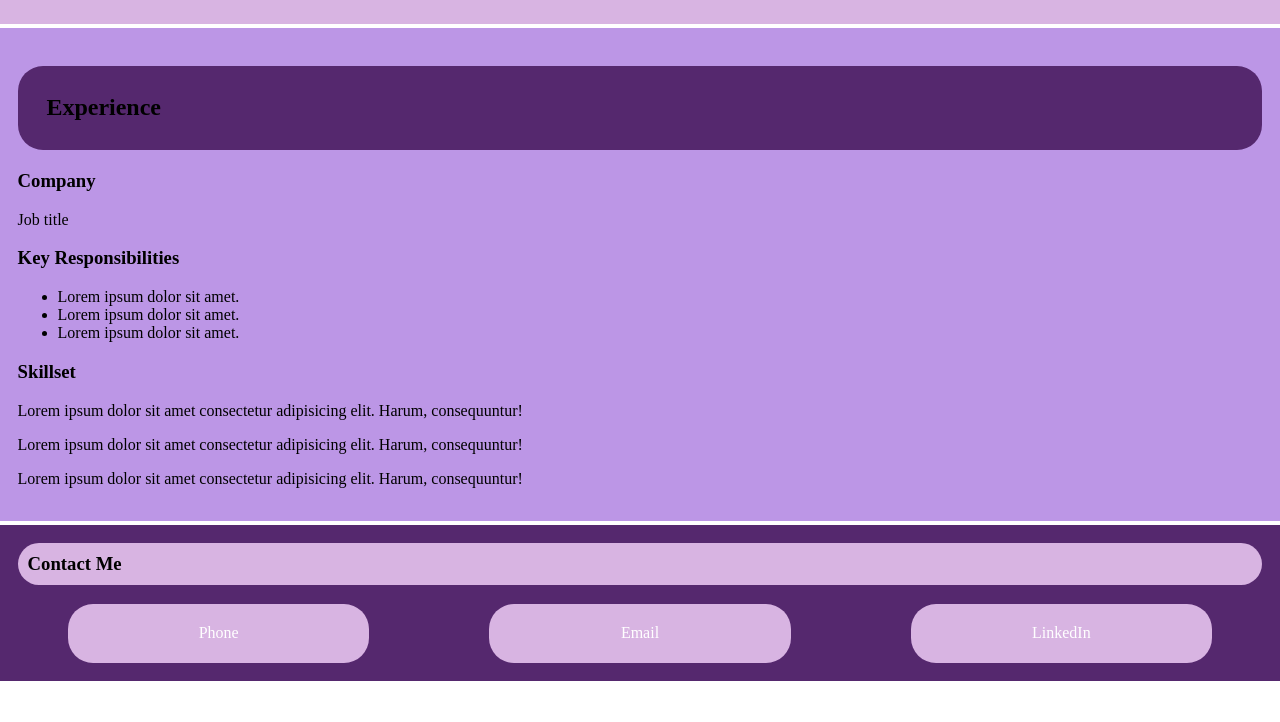
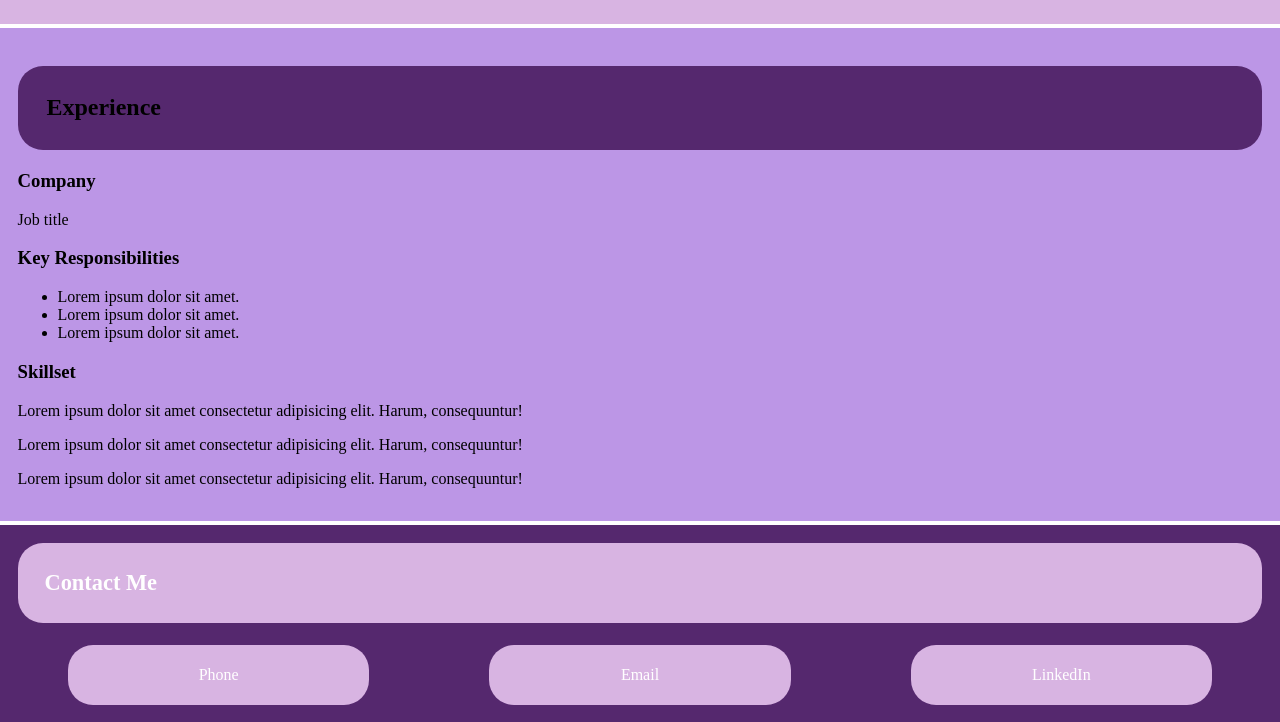
Before and after one commit to DevinAlbano/CSSResume, a plain HTML site: page index.html in a window 1280 px wide. Shown: the part 249-971 px from the top of the page. Before the commit the page ends 930 px from the top, so only its background shows below. Drawn offline with Linux system fonts and the light colour scheme.

Commit message:
Adjusted heading styles for consistency

```diff
--- a/styles/stylesheet.css
+++ b/styles/stylesheet.css
@@ -90,9 +90,11 @@ body {
     grid-template-columns: 1fr 1fr 1fr;
     grid-gap: 1.2em;
 }
-footer > h3 {
+.colophon > h3 {
+    color: white;
+    font-size: 1.4em;
     margin-top: 0;
-    padding: 10px;
+    padding: 1.2em;
     border-radius: 25px;
     background-color: #d8b4e2;
 }
```
